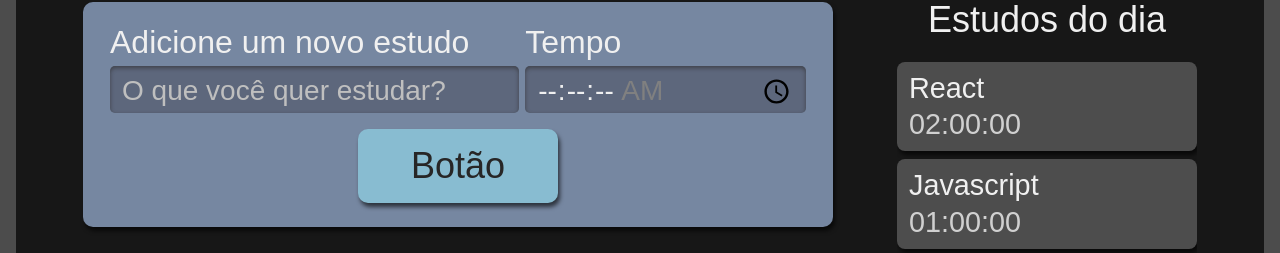
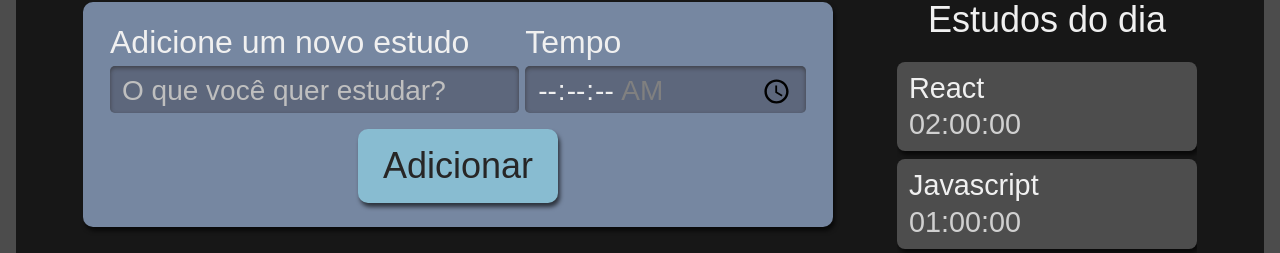
Before and after one commit to Mauricio-MdS/alura-studies-react-typescript, a React (Create React App) app: page / in a window 1280 px wide. Shown: the part 222-475 px from the top of the page. Built offline with nearby package versions, Linux system fonts and the light colour scheme.

Commit message:
Refatorando botao para deixar o texto como prop

```diff
--- a/src/components/Formulario/index.tsx
+++ b/src/components/Formulario/index.tsx
@@ -14,7 +14,7 @@ class Formulario extends React.Component{
                     <label htmlFor="tempo">Tempo</label>
                     <input type="time" step="1" name="tempo" id="tempo" min="00:00:00" max="01:30:00" required/>
                 </div>
-                <Botao/>
+                <Botao>Adicionar</Botao>
             </form>
         )}
 }
--- a/src/components/botao/index.tsx
+++ b/src/components/botao/index.tsx
@@ -5,7 +5,7 @@ class Botao extends React.Component {
     render(){
         return (
             <button className={style.botao}>
-                Botão
+                {this.props.children}
             </button>
         )
     }
```
